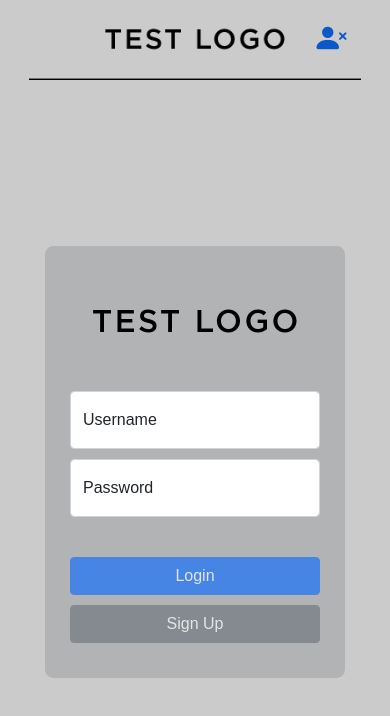
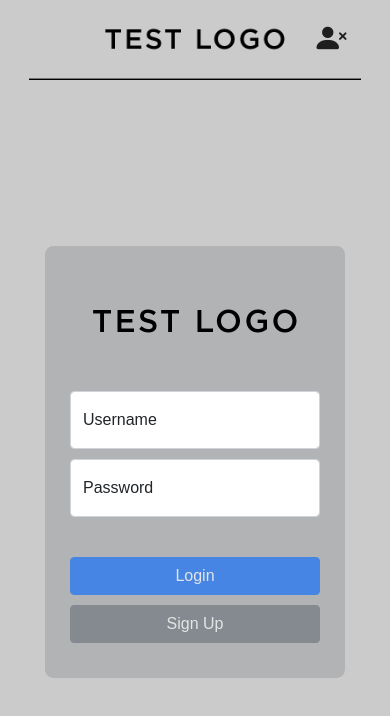
Before and after one commit to AntonioSanjuan/mtg-counter, a React (Create React App) app: page /login in a window 390 px wide. In both pictures the pointer is over the button 331 px from the left and 39 px from the top of the page. Shown: the top 716 px of the page. Built offline with nearby package versions, Linux system fonts and the light colour scheme; no server answers.

Commit message:
fix: fixed hover buttons for mobile devices

```diff
--- a/src/index.css
+++ b/src/index.css
@@ -27,3 +27,8 @@ html {
 .form-select:focus {
   box-shadow: none;
 }
+
+.btn:hover,
+.btn-link:hover {
+  color: var(--app-low-contrast);
+}
```
